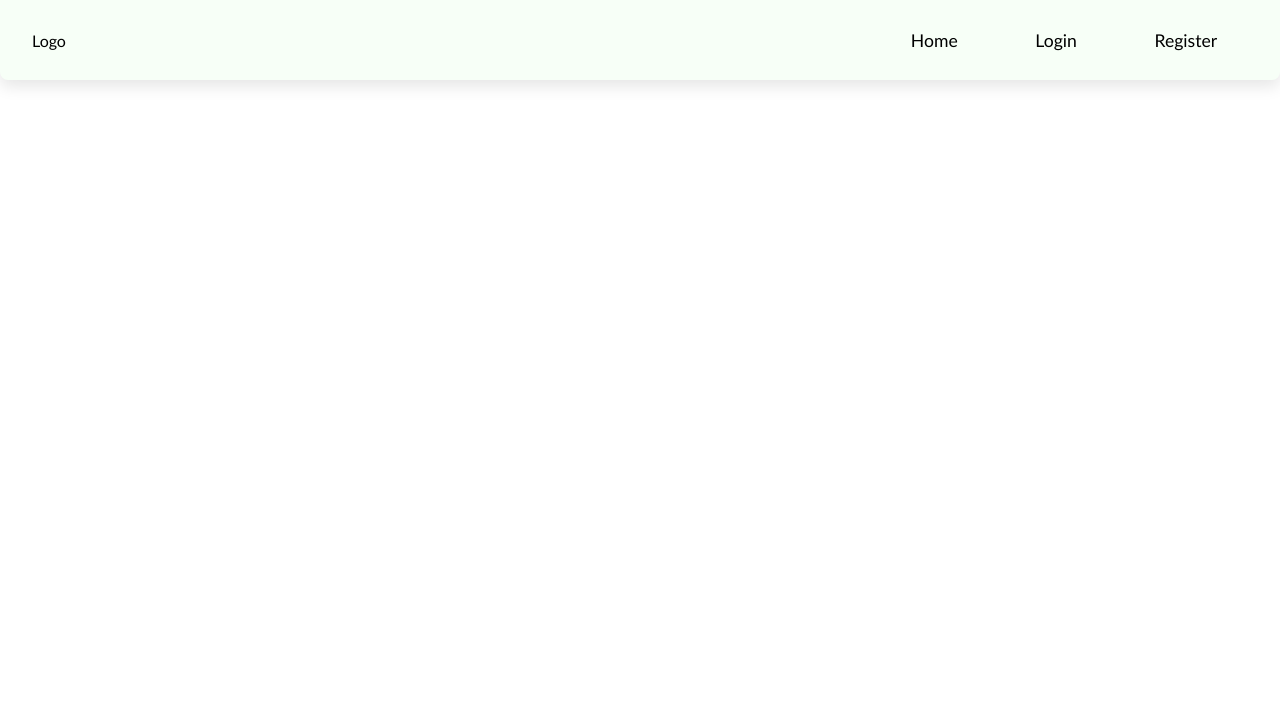
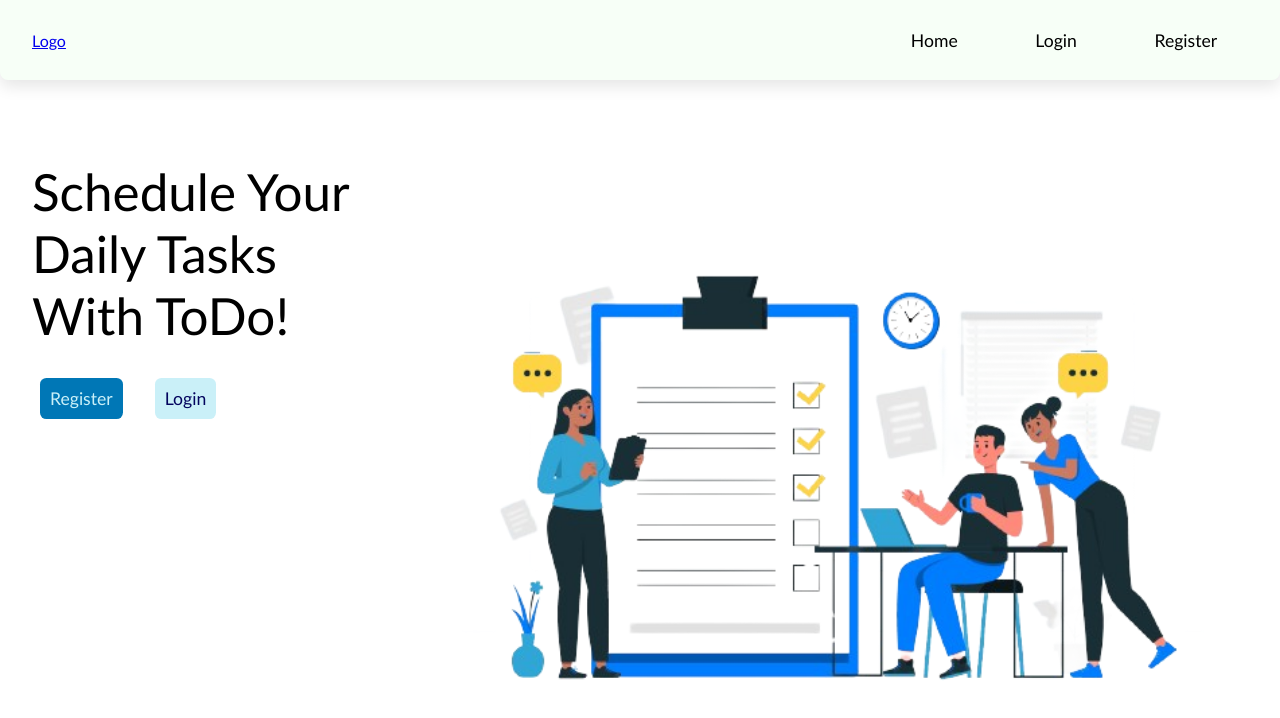
Before and after one commit to somjeet2000/To-Do-App, a React (Create React App) app: page / in a window 1280 px wide. Shown: the top 718 px of the page. Built offline with nearby package versions, Linux system fonts and the light colour scheme.

Commit message:
Design Home Page and Add Routing to Home Page

```diff
--- a/public/index.html
+++ b/public/index.html
@@ -1,4 +1,4 @@
-<!DOCTYPE html>
+<!doctype html>
 <html lang="en">
   <head>
     <meta charset="utf-8" />
--- a/src/App.js
+++ b/src/App.js
@@ -2,13 +2,17 @@
 import './App.css';
 import * as React from 'react';
 import Navbar from './components/Navbar/Navbar';
-import { BrowserRouter } from 'react-router-dom';
+import { BrowserRouter, Link, Switch, Route, Routes } from 'react-router-dom';
+import Home from './components/Home/Home';
 
 function App() {
   return (
     <div className="App">
       <BrowserRouter>
         <Navbar />
+        <Routes>
+          <Route path="/" element={<Home />} />
+        </Routes>
       </BrowserRouter>
     </div>
   );
--- a/src/components/Home/Home.css
+++ b/src/components/Home/Home.css
@@ -0,0 +1,52 @@
+.homeContainer {
+  display: flex;
+  width: 100%;
+  height: 100vh;
+}
+
+.homeSection {
+  flex: 0 0 30%;
+  display: flex;
+  flex-direction: column;
+}
+
+.homeSection h1 {
+  text-align: left;
+  font-size: 3.2rem;
+  font-weight: 500;
+  margin: 5rem 0 2rem 2rem;
+}
+
+.homeSectionButtons {
+  display: flex;
+  gap: 2rem;
+  margin-left: 2.5rem;
+}
+
+.buttonRegister,
+.buttonLogin {
+  font-size: 1.1rem;
+  padding: 10px 10px;
+  border-radius: 0.4rem;
+  border: none;
+  cursor: pointer;
+}
+
+.buttonRegister {
+  background-color: #0077b6;
+  color: #caf0f8;
+}
+
+.buttonLogin {
+  background-color: #caf0f8;
+  color: #03045e;
+}
+
+.homeAsideImage {
+  background-image: url('homePageImage-removebg-preview.png');
+  background-size: cover;
+  background-repeat: no-repeat;
+  background-position: center;
+  flex: 0 0 70%;
+  background-size: contain;
+}
--- a/src/components/Home/Home.jsx
+++ b/src/components/Home/Home.jsx
@@ -1 +1,18 @@
 import './Home.css';
+
+export default function Home() {
+  return (
+    <main>
+      <div className="homeContainer">
+        <div className="homeSection">
+          <h1>Schedule Your Daily Tasks With ToDo!</h1>
+          <div className="homeSectionButtons">
+            <button className="buttonRegister">Register</button>
+            <button className="buttonLogin">Login</button>
+          </div>
+        </div>
+        <div className="homeAsideImage"></div>
+      </div>
+    </main>
+  );
+}
--- a/src/components/Navbar/Navbar.css
+++ b/src/components/Navbar/Navbar.css
@@ -13,10 +13,12 @@
   display: flex;
   justify-content: space-between;
   align-items: center;
+  width: 100%;
 }
 
 .navbarLogo {
   margin-left: 2rem;
+  text-decoration: none;
 }
 
 .navbarRight {
@@ -32,3 +34,9 @@
   cursor: pointer;
   font-size: 1.1rem;
 }
+
+@media (min-width: 300px) and (max-width: 600px) {
+  .navbarRight {
+    width: 60vw;
+  }
+}
--- a/src/components/Navbar/Navbar.jsx
+++ b/src/components/Navbar/Navbar.jsx
@@ -1,10 +1,13 @@
+import { Link } from 'react-router-dom';
 import './Navbar.css';
 
 export default function Navbar() {
   return (
     <nav>
       <div className="navbar">
-        <div className="navbarLogo">Logo</div>
+        <Link to="/">
+          <div className="navbarLogo">Logo</div>
+        </Link>
         <div className="navbarRight">
           <ul>
             <li>Home</li>
```
Also changed, not shown: src/components/Home/homePageImage-removebg-preview.png (added), src/components/Home/homePageImage.jpeg (added).
